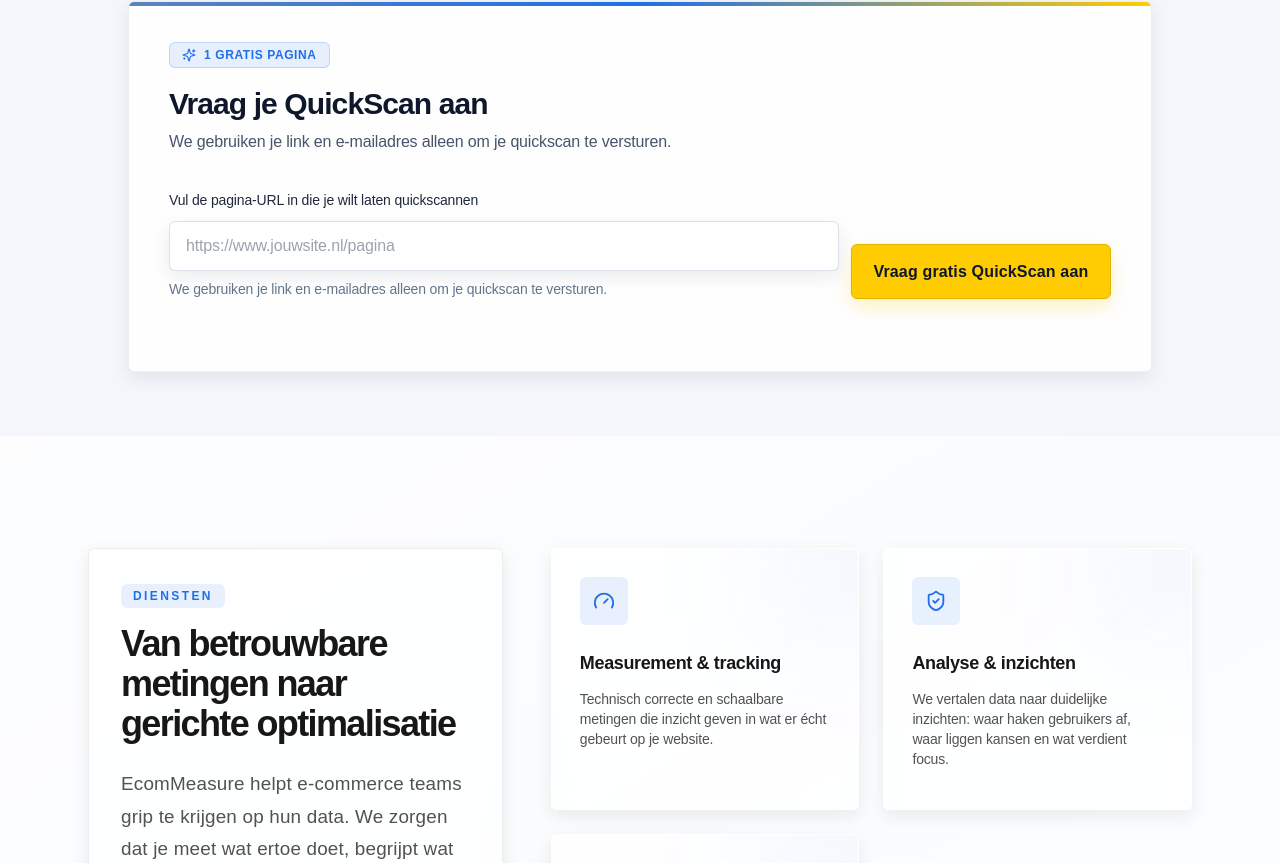
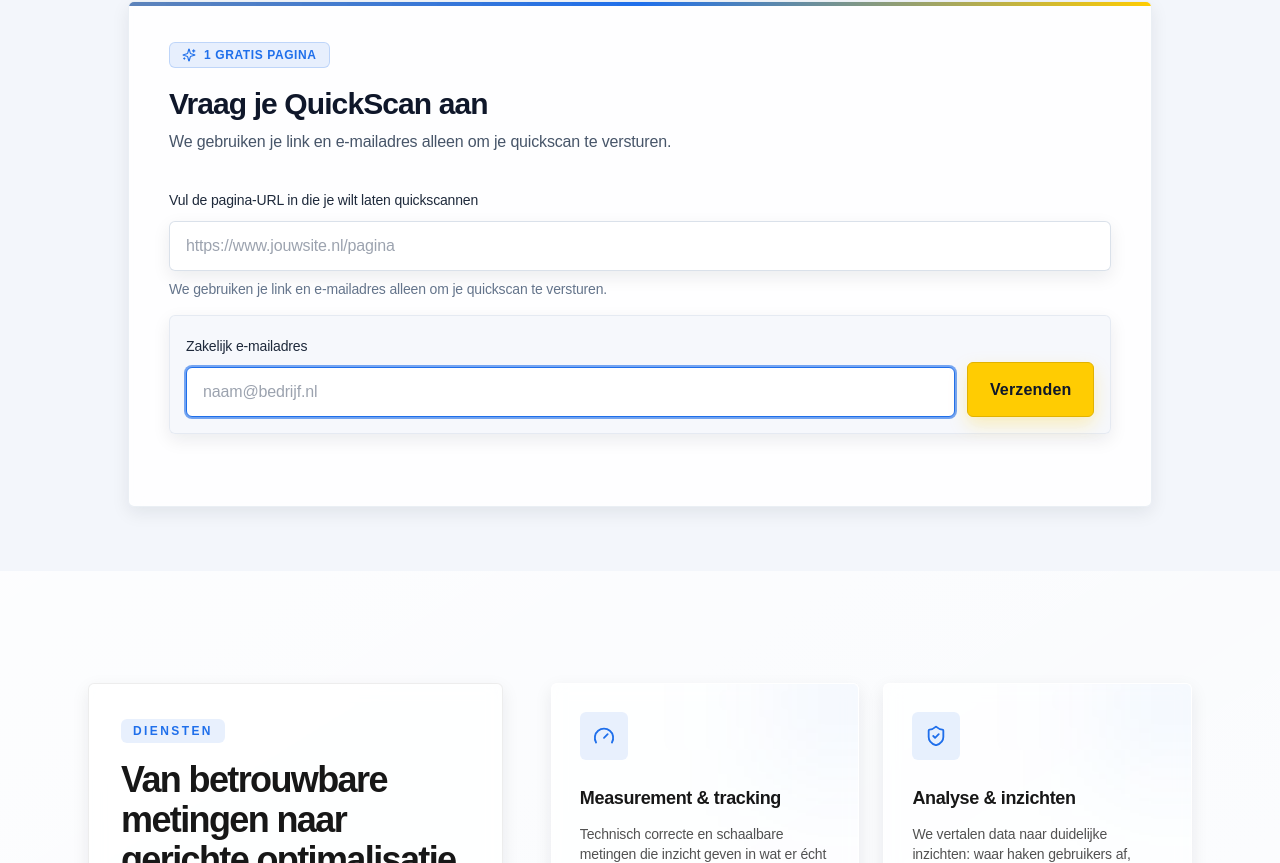
Before and after one commit to ProjectBibo/EcomMeasure3, a React (Vite) app: page / in a window 1280 px wide. Shown: the part 2337-3200 px from the top of the page. Built offline with nearby package versions, Linux system fonts and the light colour scheme.

Commit message:
Update QuickScan form submission

```diff
--- a/src/components/QuickScanRequest.jsx
+++ b/src/components/QuickScanRequest.jsx
@@ -6,19 +6,14 @@ import { translations } from "../i18n/content";
 
 const blockedDomains = ["gmail.com", "outlook.com", "hotmail.com", "yahoo.com"];
 
-const encode = (data) =>
-  Object.keys(data)
-    .map((key) => `${encodeURIComponent(key)}=${encodeURIComponent(data[key])}`)
-    .join("&");
-
 export default function QuickScanRequest() {
   const { language } = useLanguage();
   const copy = translations[language].aiDemo;
   const [url, setUrl] = useState("");
   const [email, setEmail] = useState("");
-  const [showEmail, setShowEmail] = useState(false);
-  const [status, setStatus] = useState("idle");
-  const [errors, setErrors] = useState({});
+  const [showEmail] = useState(true);
+  const [status] = useState("idle");
+  const [errors] = useState({});
   const [pagePath, setPagePath] = useState("/");
   const emailRef = useRef(null);
   const shouldReduceMotion = useReducedMotion();
@@ -58,54 +53,6 @@ export default function QuickScanRequest() {
     return "";
   };
 
-  const handleSubmit = async (event) => {
-    event.preventDefault();
-    if (status === "loading") return;
-
-    const nextErrors = {};
-    if (!validateUrl(url)) {
-      nextErrors.url = copy.errors.urlInvalid;
-    }
-
-    if (!showEmail) {
-      setErrors(nextErrors);
-      if (Object.keys(nextErrors).length === 0) {
-        setShowEmail(true);
-      }
-      return;
-    }
-
-    const emailError = validateEmail(email);
-    if (emailError) {
-      nextErrors.email = emailError;
-    }
-
-    setErrors(nextErrors);
-    if (Object.keys(nextErrors).length > 0) return;
-
-    setStatus("loading");
-
-    try {
-      const response = await fetch("/", {
-        method: "POST",
-        headers: { "Content-Type": "application/x-www-form-urlencoded" },
-        body: encode({
-          "form-name": "quickscan",
-          url,
-          email,
-          source: "quickscan",
-          page_path: pagePath,
-        }),
-      });
-      if (!response.ok) {
-        throw new Error("Failed to submit quickscan");
-      }
-      setStatus("success");
-    } catch (error) {
-      setStatus("error");
-    }
-  };
-
   const isDisabled = status === "loading" || status === "success";
 
   return (
@@ -125,11 +72,9 @@ export default function QuickScanRequest() {
 
         <form
           name="quickscan"
+          action="https://formspree.io/f/xpqwdpag"
           method="POST"
-          data-netlify="true"
-          netlify-honeypot="bot-field"
           className="flex flex-col gap-4"
-          onSubmit={handleSubmit}
         >
           <input type="hidden" name="form-name" value="quickscan" />
           <input type="hidden" name="source" value="quickscan" />
```
